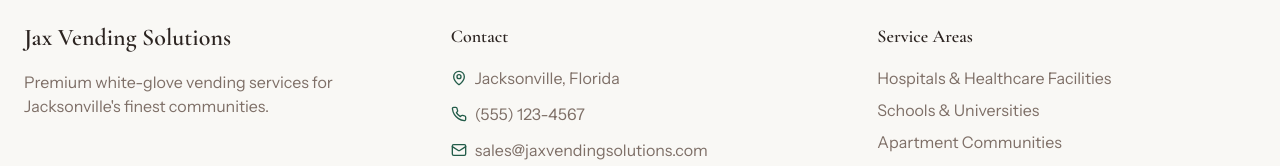
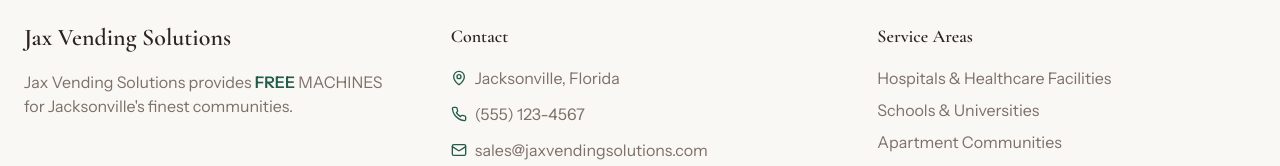
Before and after one commit to devs-10pt/Jaxvendingsolutions.com, a React (Vite) app in the folder webapp/: page / in a window 1280 px wide. Shown: the part 6347-6513 px from the top of the page. Built offline with nearby package versions, Linux system fonts and the light colour scheme.

Commit message:
ELEMENT (9JB)Jax Vending Solutions provides FREE MACHINES for Jacksonville's finest communities.  change to this and make the Word FREE green  # SELECTED ELEMENTS  - ELEMENT (9JB)   - "{\"tagName\":\"...

```diff
--- a/webapp/src/components/sections/CTASection.tsx
+++ b/webapp/src/components/sections/CTASection.tsx
@@ -56,7 +56,7 @@ export const Footer = () => {
               Jax Vending Solutions
             </h3>
             <p className="text-sm sm:text-base text-muted-foreground leading-relaxed">
-              Premium white-glove vending services for Jacksonville's finest communities.
+              Jax Vending Solutions provides <span className="text-primary font-semibold">FREE</span> MACHINES for Jacksonville's finest communities.
             </p>
           </div>
 
```
Also changed, not shown: 1 other file (tests, documents, lock files or other folders).
